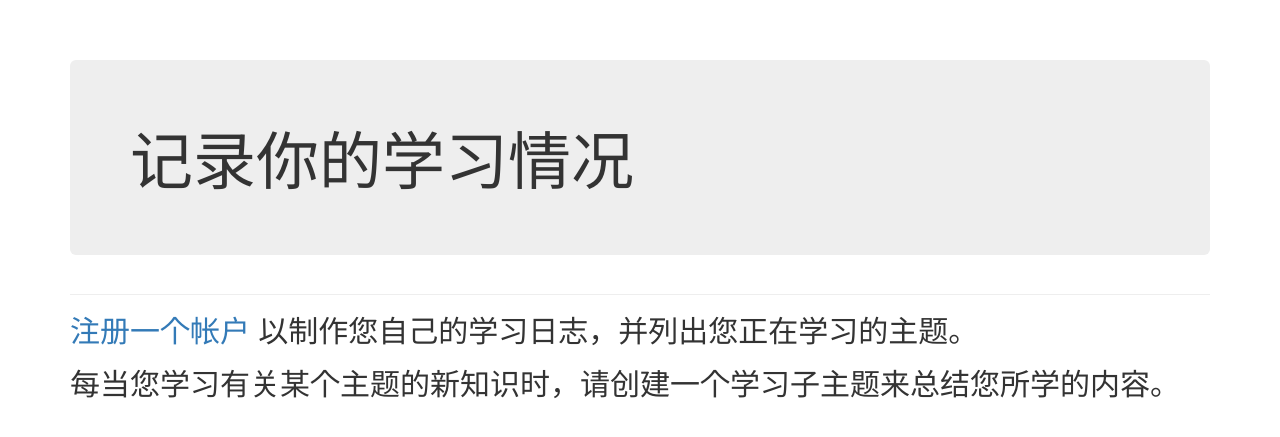
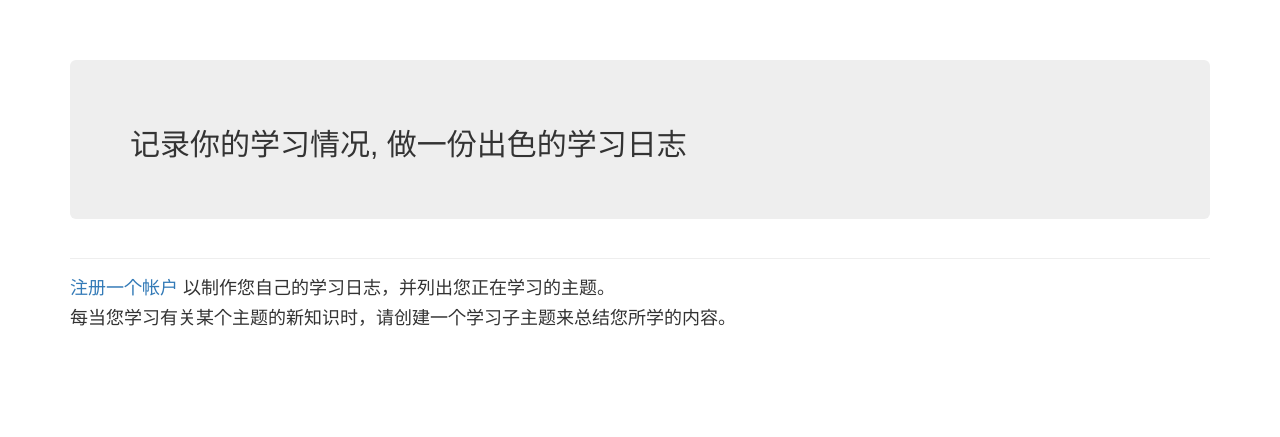
Before and after one commit to geniusproplus/Learning_Log, a Django app: page / in a window 1280 px wide. Shown: the part 51-488 px from the top of the page. Run offline with Django 4.2, Linux system fonts and the light colour scheme; some libraries are stand-ins or nearby versions.

Commit message:
优化部分网页

```diff
--- a/learning_logs/templates/learning_logs/index.html
+++ b/learning_logs/templates/learning_logs/index.html
@@ -2,17 +2,17 @@
 
 {% block header %}
  <div class='jumbotron'>
-    <h1>记录你的学习情况</h1>
+    <h2>记录你的学习情况, 做一份出色的学习日志</h2>
  </div>
 {% endblock header %}
 
 {% block content %}
 
-    <h2>
+    <h4>
         <a href="{% url 'users:register' %}">注册一个帐户</a> 以制作您自己的学习日志，并列出您正在学习的主题。
-    </h2>
-    <h2>
+    </h4>
+    <h4>
         每当您学习有关某个主题的新知识时，请创建一个学习子主题来总结您所学的内容。
-    </h2>
+    </h4>
 
 {% endblock content %}
--- a/users/templates/users/login.html
+++ b/users/templates/users/login.html
@@ -2,13 +2,13 @@
 {% load bootstrap3 %}
 
 {% block header %}
- <h2>Log in to your account.</h2>
+ <h2>登录你的账户</h2>
 {% endblock header %}
 
 {% block content %}
 
     {% if form.errors %}
-        <p>Your username and password didn't match. Please try again.</p>
+        <p>用户名和密码不匹配</p>
     {% endif %}
 
     <form method="post" action="{% url 'users:login' %}" class form>
@@ -17,7 +17,7 @@
 
 
         {% buttons %}
-            <button name="submit" class="btn btn-primary">log in</button>
+            <button name="submit" class="btn btn-primary">登录</button>
         {% endbuttons %}
 
         <input type="hidden" name="next" value="{% url 'learning_logs:index' %}" />
--- a/users/templates/users/register.html
+++ b/users/templates/users/register.html
@@ -4,7 +4,7 @@
     {% csrf_token %}
     {{ form.as_p }}
 
-    <button name="submit">register</button>
+    <button name="submit">注册</button>
     <input type="hidden" name="next" value="{% url 'learning_logs:index' %}" />
  </form>
 
```
Also changed, not shown: db.sqlite3.
